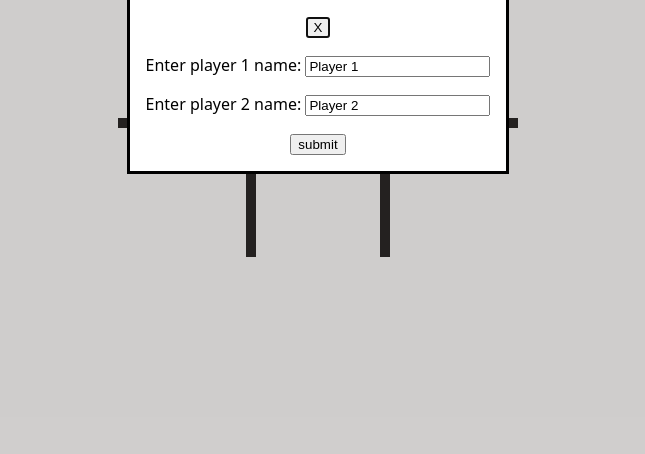
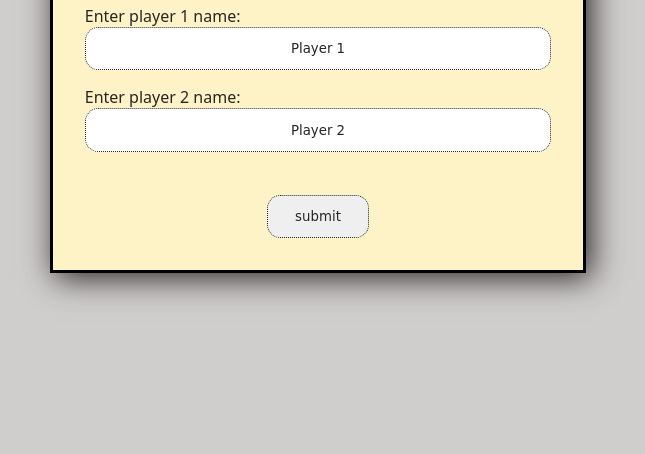
Before and after one commit to Darknab/javascript-tic-tac-toe, a plain HTML site: page index.html in a window 1280 px wide. Shown: the part 346-800 px from the top of the page, without its empty margins (322-967 px from the left). Drawn offline with Linux system fonts and the light colour scheme.

Commit message:
Complete styling of the modal

```diff
--- a/style.css
+++ b/style.css
@@ -39,7 +39,6 @@ main {
   padding: 3em;
   text-align: center;
 
-
   & .player-box {
     display: inline-block;
     max-width: max-content;
@@ -55,7 +54,6 @@ main {
     margin-inline-end: 60%;
   }
 }
-
 
 #speaker {
   font-size: 3em;
@@ -132,3 +130,55 @@ main {
   border-left: var(--border-cell);
   border-top: var(--border-cell);
 }
+
+dialog {
+  position: relative;
+  padding: 2em;
+  background-color: #fef3c7;
+  box-shadow: 5px 5px 30px var(--bg-secondary);
+
+
+  & h3 {
+    color: var(--text-primary);
+    font-size: 2.5em;
+  }
+
+  & button {
+    position: absolute;
+    bottom: 90%;
+    left: 90%;
+    background-color: transparent;
+    border: none;
+
+    &:hover {
+      scale: 1.4;
+    }
+  }
+
+  & p {
+    text-align: start;
+    color: var(--text-color-primary);
+  }
+
+  & input {
+    width: 100%;
+    padding: 1em;
+    border: 1px dotted var(--bg-secondary);
+    border-radius: 1em;
+    text-align: center;
+    font-family: var(--text-marks);
+    color: var(--text-color-primary);
+  }
+
+  & .submit {
+    width:max-content;
+    margin-top: 2em;
+    padding: 1em 2em;
+    transition: color 200ms ease-in-out;
+  }
+
+  & .submit:hover {
+    background-color: var(--bg-secondary);
+    color: var(--text-color-secondary);
+  }
+}
```
